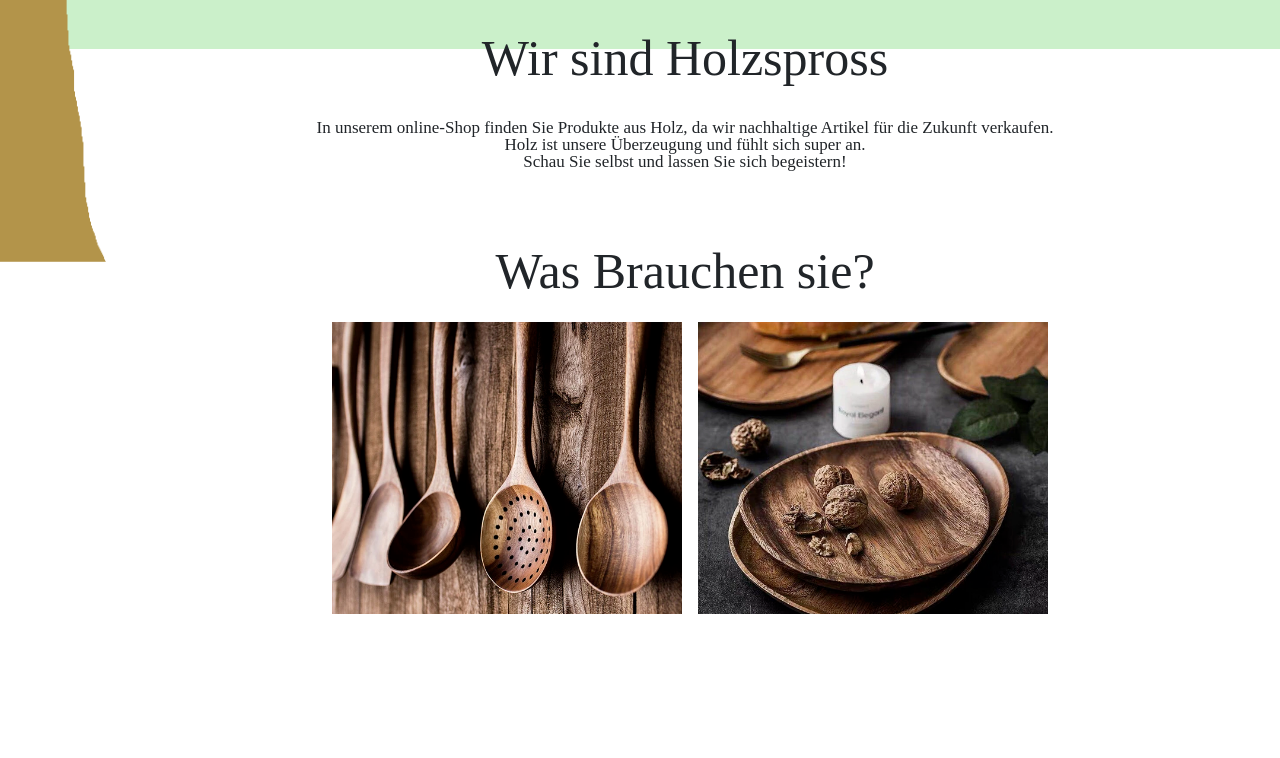
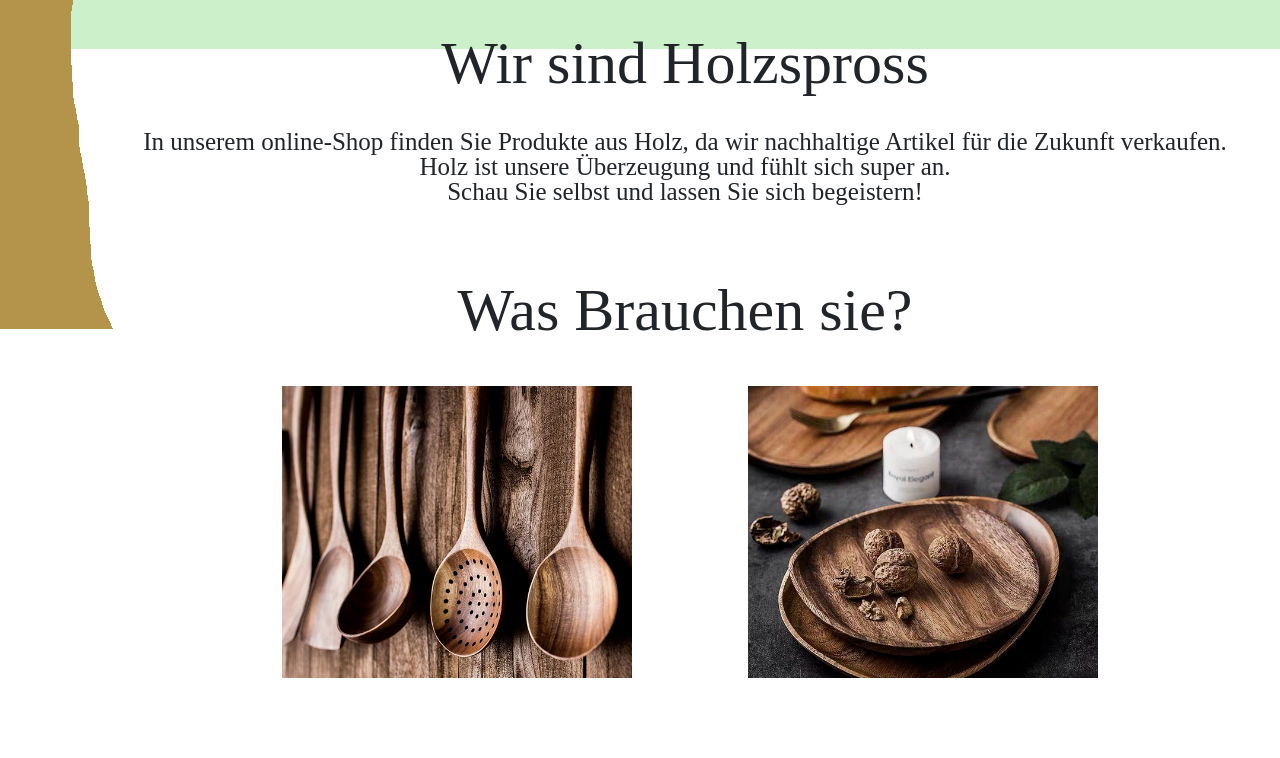
Before and after one commit to Temder/Webshop-Holzspross, a PHP site: page /_index.html in a window 1280 px wide. Shown: the part 751-1509 px from the top of the page. Before the commit the page ends 1365 px from the top, so only its background shows below. Run offline with PHP 8.4, Linux system fonts and the light colour scheme; some libraries are stand-ins or nearby versions.

Commit message:
text size itself

```diff
--- a/Assets/_index.html
+++ b/Assets/_index.html
@@ -72,24 +72,24 @@
     <br/>
 
     <div class="d-flex flex-column justify-content-center dark-modeToggle" style="position: relative; width: 100%; display: grid; place-items: center;">
-        <div class="p-2" style="font-size: 50px; margin: 10px; max-width: 1000px; margin-left: 100px; text-align: center;">
+        <div class="p-2" style="margin: 10px; max-width: 1000px; margin-left: 100px; text-align: center; font-size: clamp(40px, 5vw, 60px);">
             Wir sind Holzspross
         </div>
-        <div class="p-2" style="font-size: 17px; margin: 10px; margin-left: 100px; text-align: center;">
+        <div class="p-2" style="margin: 10px; margin-left: 100px; text-align: center; font-size: clamp(20px, 3vw, 25px);">
             <p>In unserem online-Shop finden Sie Produkte aus Holz, da wir nachhaltige Artikel für die Zukunft verkaufen.</p>
             <p>Holz ist unsere Überzeugung und fühlt sich super an.</p>
             <p>Schau Sie selbst und lassen Sie sich begeistern!</p>
         </div>
-        <div class="p-2" style="font-size: 50px; margin: 10px; margin-left: 100px; margin-top: 50px; text-align: center;">
+        <div class="p-2" style="font-size: 50px; margin: 10px; margin-left: 100px; margin-top: 50px; text-align: center; font-size: clamp(40px, 5vw, 60px);">
             Was Brauchen sie?
         </div>
     </div>
 
-    <div class="d-flex flex-row justify-content-center" style="position: relative; width: 100%;">
+    <div class="d-flex flex-wrap justify-content-center" style="position: relative; width: 100%; margin-top: 20px;">
         <div class="p-2" style="margin-left: 100px; height: 300px; overflow: hidden;">
             <img style="max-width: 480px; height: 350px;" src="Bilder/GroßesHolzBesteckFürSalat.png">
         </div>
-        <div class="p-2" style="height: 300px; overflow: hidden;">
+        <div class="p-2" style="margin-left: 100px; height: 300px; overflow: hidden;">
             <img style="max-width: 480px; height: 350px;" src="Bilder/AbgerundeteAkazienHolzTeller.png">
         </div>
     </div>
--- a/Assets/index.css
+++ b/Assets/index.css
@@ -38,7 +38,6 @@
 
 #treeSide {
     position: fixed;
-    width: 1800px;
     height: auto;
     z-index: 2;
     pointer-events: none;
@@ -254,7 +253,7 @@ li a:hover {
     position: absolute;
     left: 100px;
     bottom: 20px;
-    z-index: 100;
+    z-index: 1;
     display: -webkit-box;
     display: -ms-flexbox;
     display: flex;
```
